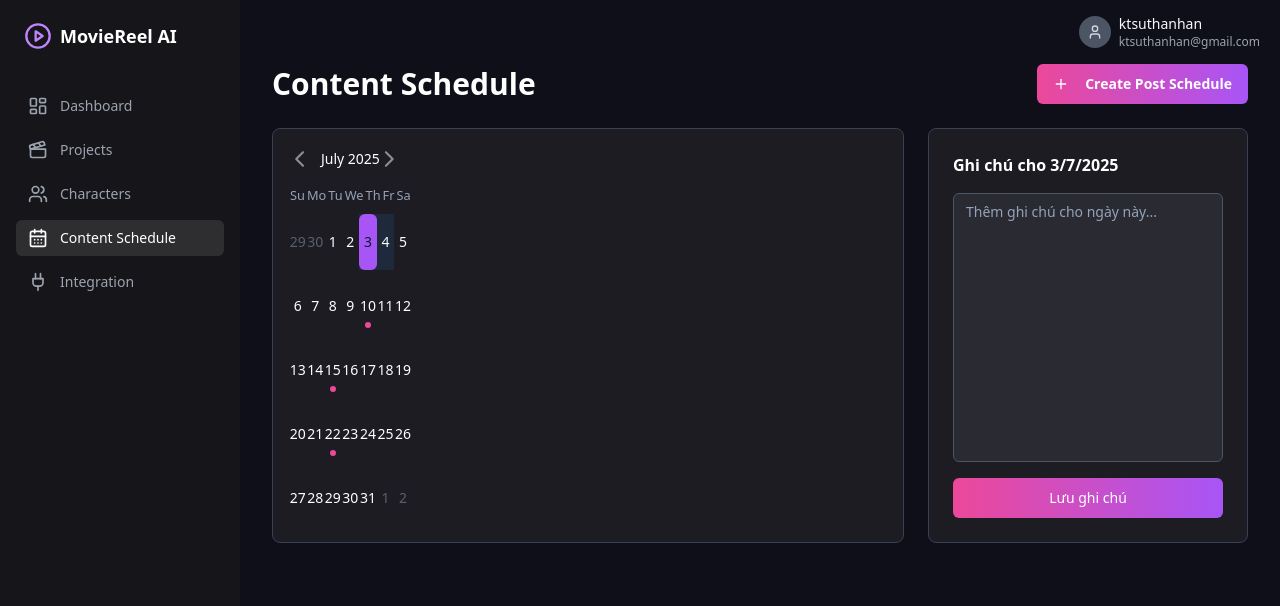
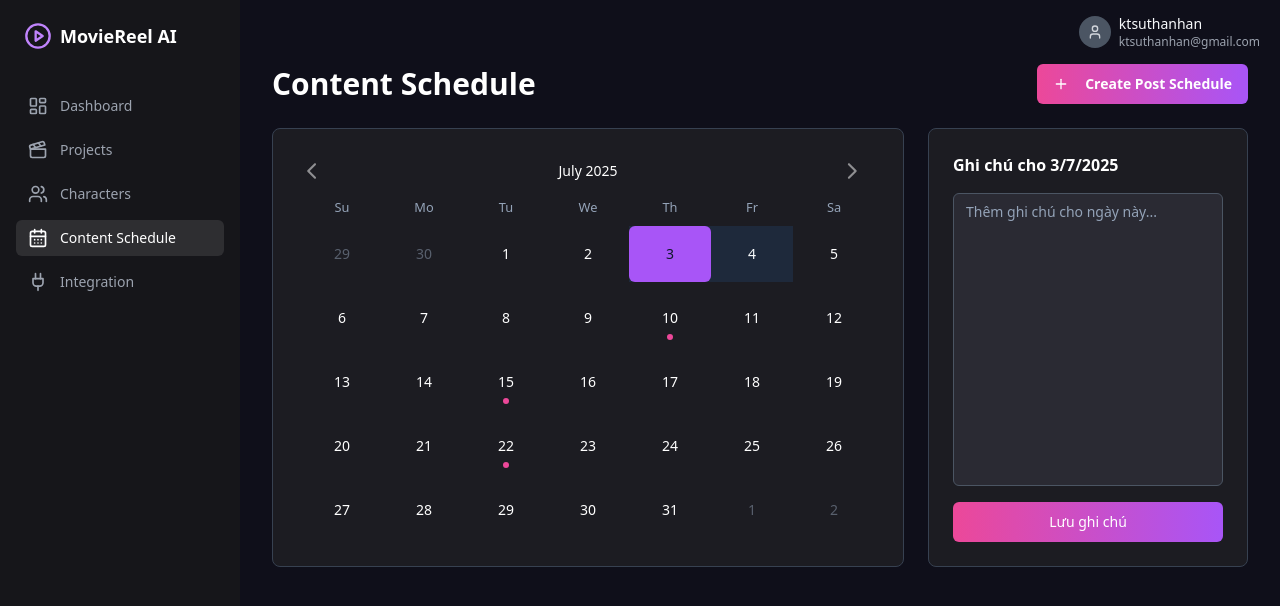
Before and after one commit to antran503/VIDEOREELAI, a React (Vite) app: page /schedule in a window 1280 px wide. Shown: the top 606 px of the page. Built offline with nearby package versions, Linux system fonts and the light colour scheme.

Commit message:
[dyad] Sửa lỗi hiển thị của lịch - wrote 1 file(s)

```diff
--- a/src/pages/ContentSchedule.tsx
+++ b/src/pages/ContentSchedule.tsx
@@ -76,13 +76,13 @@ const ContentSchedule = () => {
             mode="single"
             selected={date}
             onSelect={setDate}
-            className="p-0"
+            className="w-full"
             components={{
               DayContent: DayWithNote,
             }}
             classNames={{
               months: "flex flex-col sm:flex-row space-y-4 sm:space-x-4 sm:space-y-0",
-              month: "space-y-4",
+              month: "space-y-4 w-full",
               caption: "flex justify-center pt-1 relative items-center",
               caption_label: "text-sm font-medium",
               nav: "space-x-1 flex items-center",
```
